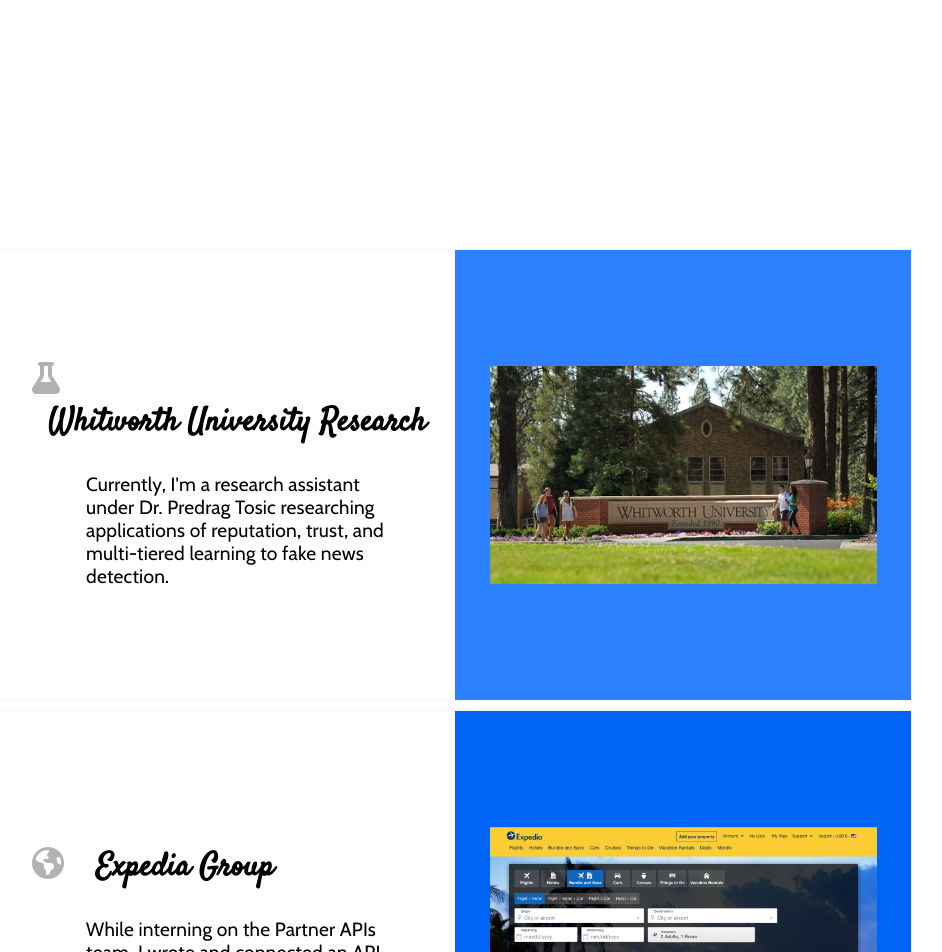
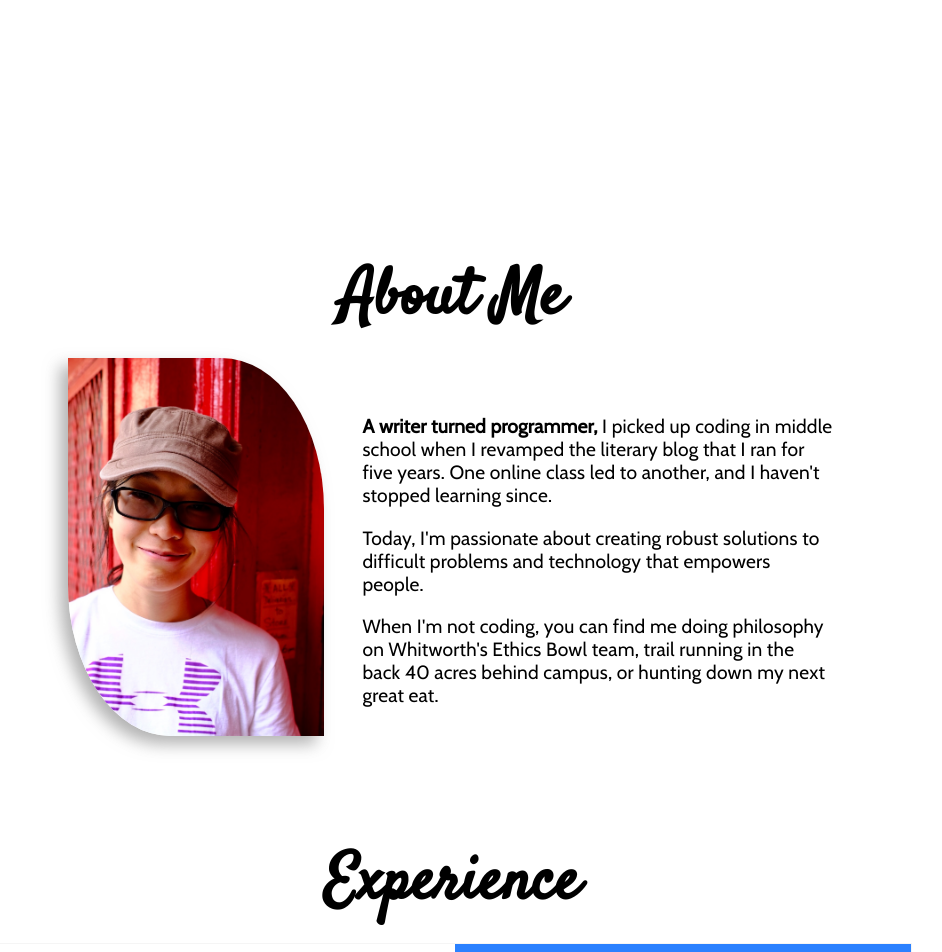
Before and after one commit to elmmo/elmmo.github.io, a Jekyll site: the page built from index.html, in a window 1280 px wide. Shown: the part 660-1612 px from the top of the page, without its empty margins (188-1130 px from the left). Built offline with Jekyll 4.4.1, drawn with Linux system fonts in a browser that asks for light colours; nearby versions of some CDN libraries; some of the changed text lies outside the part shown.

Commit message:
add about and view more

```diff
--- /dev/null
+++ b/_includes/about.html
@@ -0,0 +1,8 @@
+<div class="about">
+    <img src="{{ include.pic }}" />
+    <div class="about-text">
+        <p><strong>{{ include.headline }}</strong>{{ include.content-1 }}</p>
+        <p>{{ include.content-2 }}</p>
+        <p>{{ include.content-3 }}</p>
+    </div>
+</div>
--- a/_sass/_variables.scss
+++ b/_sass/_variables.scss
@@ -17,5 +17,9 @@
 $tight-lower-margin: 0.2em 0 -0.3em 0;
 $tight-upper-margin: -0.3em 0 0.2em 0;
 
+
+//// structure ////
+$panel-buffer: 8%;
+
 /* FEATURED */
 $featured-count: 3;
--- a/index.html
+++ b/index.html
@@ -11,8 +11,16 @@
             <p>STORYTELLER   |  CODER  |  EXPLORER</p>
         </div>
     </div>
+    <h4>About Me</h4>
+    {% include about.html
+        pic="/assets/img/about.jpg"
+        headline="A writer turned programmer, "
+        content-1="I picked up coding in middle school when I revamped the literary blog that I ran for five years. One online class led to another, and I haven't stopped learning since."
+        content-2="Today, I'm passionate about creating robust solutions to difficult problems and technology that empowers people."
+        content-3="When I'm not coding, you can find me doing philosophy on Whitworth's Ethics Bowl team, trail running in the back 40 acres behind campus, or hunting down my next great eat."     %}
     <div class="featured">
         <!-- HORIZONTAL PANELS -->
+        <h4>Experience</h4>
         <div class="horizontal-panels">
             {% include featured-wide-panel.html
                 index="1"
@@ -59,6 +67,9 @@
                 tools="Java"
                 status="past"    %}
         </div>
+        <a href="https://github.com/elmmo" id="view-more" target="_blank">
+            <p>View more on GitHub   >></p>
+        </a>
     </div>
     {% include social-bar.html %}
     {% include footer.html %}
--- a/main.css
+++ b/main.css
@@ -38,7 +38,7 @@
   align-items: center; }
 
 /* TYPOGRAPHY */
-.featured .horizontal-panels div[class^="content-wide-"] .wide-text p, .featured .vertical-panels div[class^="content-tall-"] p, .footer p, .footer span {
+.about .about-text, .featured .horizontal-panels div[class^="content-wide-"] .wide-text p, .featured .vertical-panels div[class^="content-tall-"] p, .footer p, .footer span {
   letter-spacing: 0.2px;
   font-size: 1.2em;
   line-height: 1.2em; }
@@ -57,12 +57,24 @@
     position: relative;
     right: 1.5em; }
 
+h4 {
+  text-align: center; }
+
+.about {
+  margin: 0 20vw 8% 20vw;
+  display: flex; }
+  .about img {
+    border-radius: 0 40%;
+    width: 20vw;
+    box-shadow: -0.5em 0.5em 1em rgba(148, 148, 148, 0.721);
+    margin-right: 3vw; }
+  .about .about-text p:nth-of-type(1) {
+    margin-top: 3em; }
+
 .featured {
   margin-bottom: 8%; }
-  .featured h4 {
-    text-align: center; }
   .featured .horizontal-panels {
-    margin-bottom: 10%; }
+    margin-bottom: 8%; }
     .featured .horizontal-panels div[class^="content-wide-"] {
       border: solid rgba(223, 223, 223, 0.324) 0.1em;
       height: 50vh;
@@ -117,6 +129,18 @@
         color: rgba(148, 148, 148, 0.721); }
       .featured .vertical-panels div[class^="content-tall-"]:hover p, .featured .vertical-panels div[class^="content-tall-"]:hover i, .featured .vertical-panels div[class^="content-tall-"]:hover h6 {
         color: white; }
+  .featured #view-more {
+    text-align: right;
+    color: rgba(148, 148, 148, 0.721);
+    text-decoration: none; }
+    .featured #view-more p {
+      margin: 1.4em 5em 0 0; }
+    .featured #view-more:hover {
+      text-decoration: underline;
+      color: black; }
+    .featured #view-more:visited {
+      text-decoration: none;
+      color: rgba(148, 148, 148, 0.721); }
 
 .social-bar {
   margin: 2em 0 2em 0; }
```
Also changed, not shown: _sass/_home.scss (+37 -6 lines), assets/img/about.jpg (added), 1 other file.
